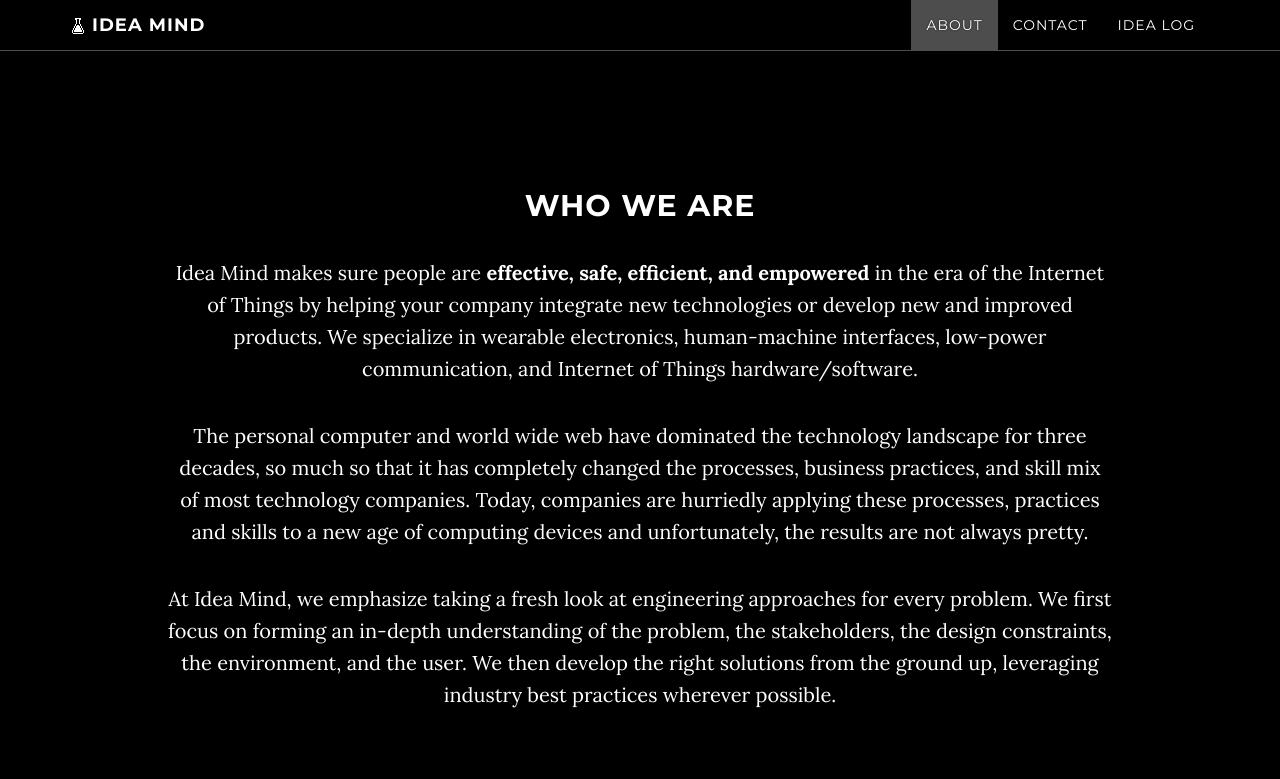
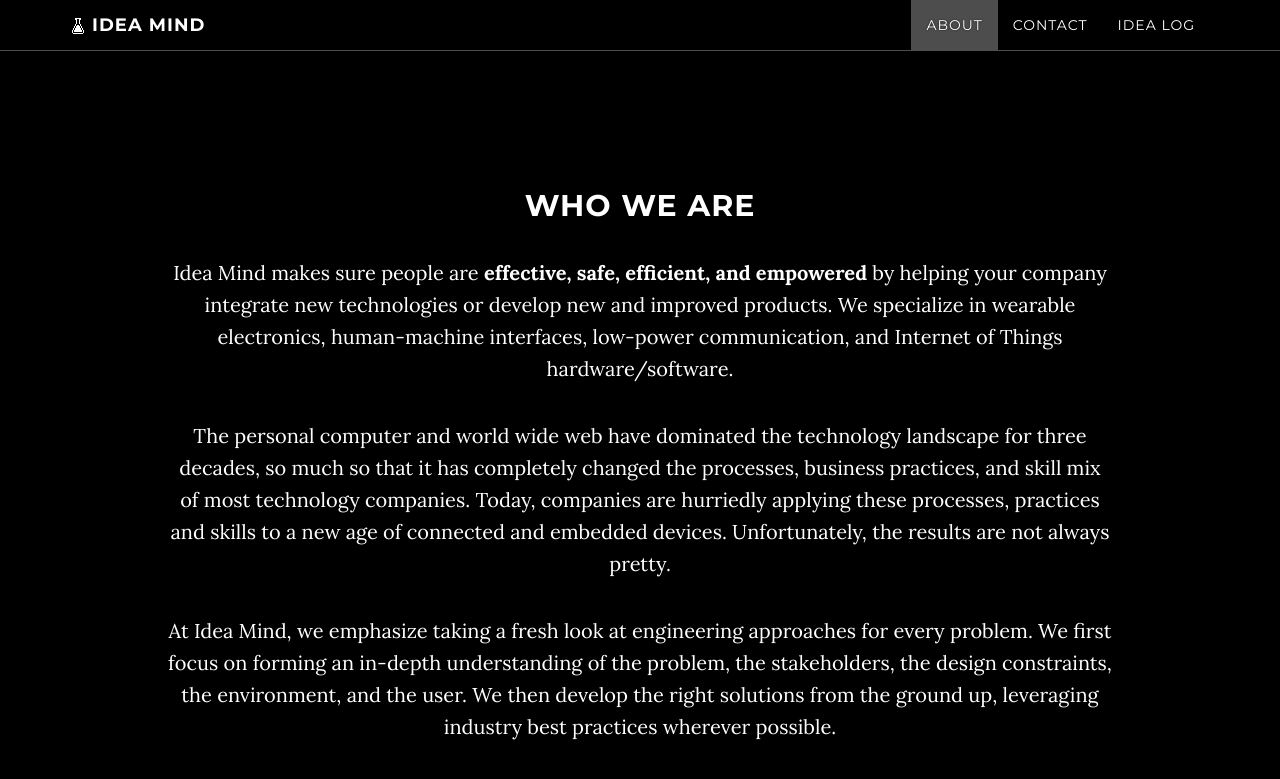
Before and after one commit to IdeaMind/ideamind.github.io, a Jekyll site: the page built from index.html, in a window 1280 px wide and 900 px high, scrolled down 961 px. Shown: the top 779 px of the window. Built offline with Jekyll 4.4.1, drawn with Linux system fonts in a browser that asks for light colours; nearby versions of some CDN libraries; comment, search, counter and statistics services are not loaded.

Commit message:
about updated

```diff
--- a/about.html
+++ b/about.html
@@ -7,8 +7,8 @@
 
 
 
-Idea Mind makes sure people are <strong>effective, safe, efficient, and empowered</strong> in the era of the Internet of Things by helping your company integrate new technologies or develop new and improved products. We specialize in wearable electronics, human-machine interfaces, low-power communication, and Internet of Things hardware/software.
+Idea Mind makes sure people are <strong>effective, safe, efficient, and empowered</strong> by helping your company integrate new technologies or develop new and improved products. We specialize in wearable electronics, human-machine interfaces, low-power communication, and Internet of Things hardware/software.
 
-The personal computer and world wide web have dominated the technology landscape for three decades, so much so that it has completely changed the processes, business practices, and skill mix of most technology companies. Today, companies are hurriedly applying these processes, practices and skills to a new age of computing devices and unfortunately, the results are not always pretty.
+The personal computer and world wide web have dominated the technology landscape for three decades, so much so that it has completely changed the processes, business practices, and skill mix of most technology companies. Today, companies are hurriedly applying these processes, practices and skills to a new age of connected and embedded devices. Unfortunately, the results are not always pretty.
 
 At Idea Mind, we emphasize taking a fresh look at engineering approaches for every problem. We first focus on forming an in-depth understanding of the problem, the stakeholders, the design constraints, the environment, and the user. We then develop the right solutions from the ground up, leveraging industry best practices wherever possible.
```
